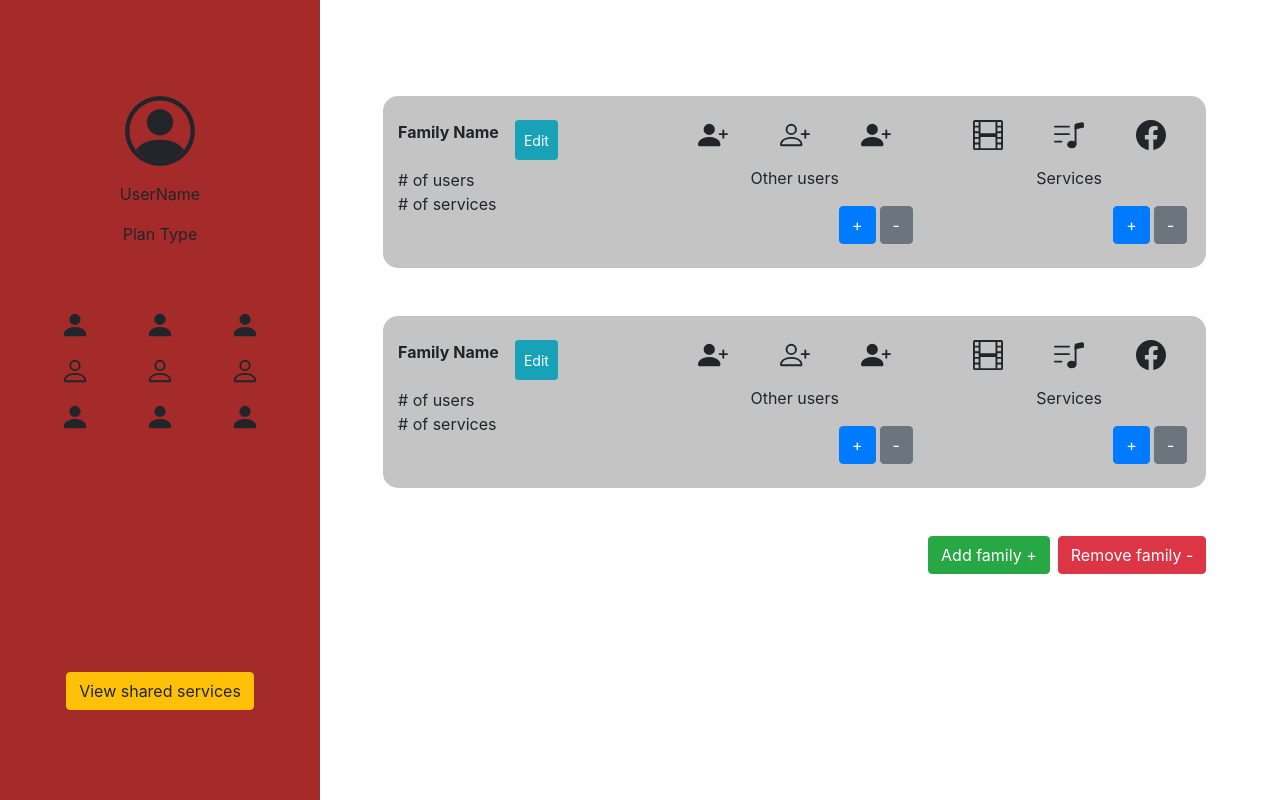
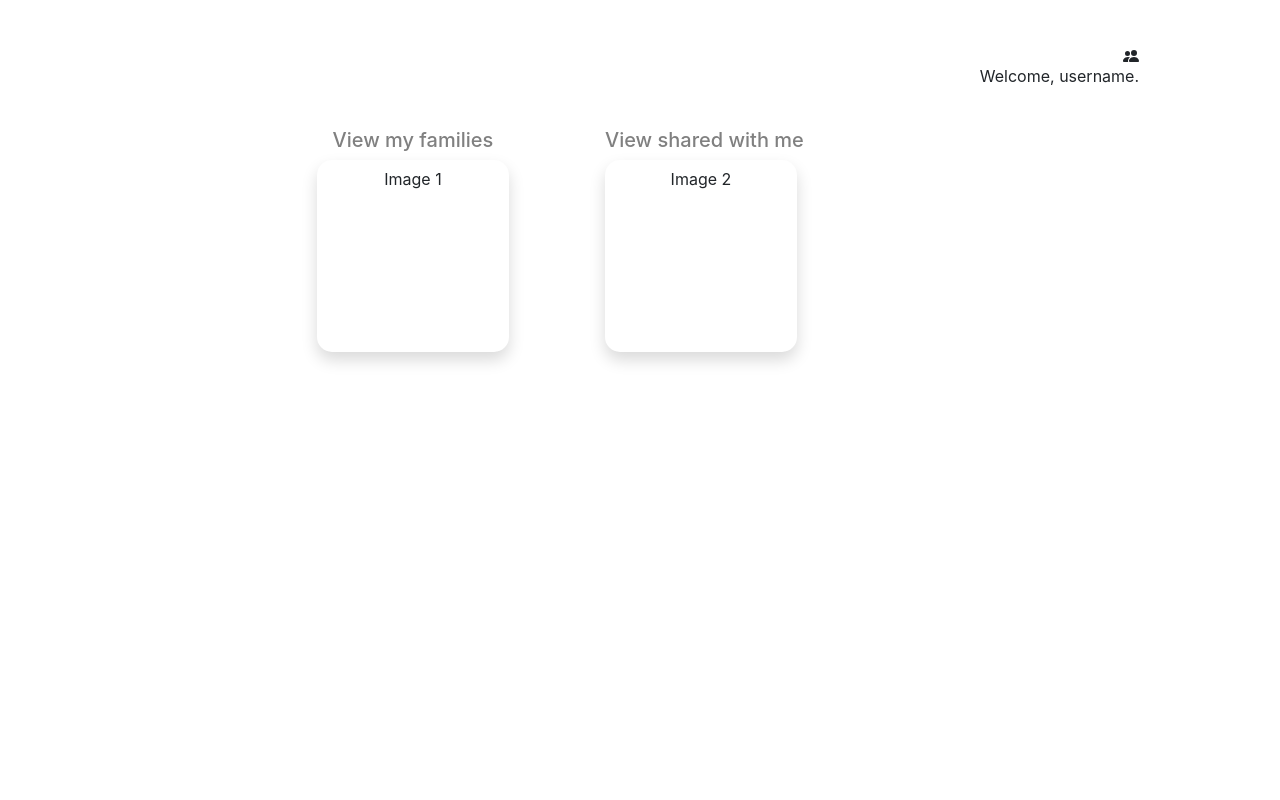
Before and after one commit to FamPassLLC/FamPass, a React app: page / in a window 1280 px wide. Built offline with nearby package versions, Linux system fonts and the light colour scheme.

Commit message:
welcome and service page frontend

```diff
--- a/client/App.jsx
+++ b/client/App.jsx
@@ -2,7 +2,10 @@ import React, { Component } from 'react';
 import { Switch, Route, Link } from 'react-router-dom';
 import { render } from 'react-dom';
 import FamilyPage from './components/FamilyPage';
+import ServicesPage from './components/ServicesPage';
+import WelcomePage from './components/WelcomePage';
 import styles from './componentStyles/style.css';
+
 class App extends Component {
   constructor() {
     super();
@@ -13,7 +16,10 @@ class App extends Component {
   render() {
     return (
       <div>
-        <FamilyPage />
+        <WelcomePage />
+        {/* <FamilyPage /> */}
+        {/*<ServicesPage />*/}
+
       </div>
     );
   }
--- a/client/components/FamilyDisplay.jsx
+++ b/client/components/FamilyDisplay.jsx
@@ -1,12 +1,13 @@
 import React, { Component, useState, useEffect } from 'react';
 import { Switch, Route, Link } from 'react-router-dom';
 import { render } from 'react-dom';
+import axios from 'axios';
 
 function FamilyDisplay() {
   //edit family name if necessary, update family name in db
   const [familyName, updateFamilyName] = useState('');
   //   useEffect(() => {
-  //     Axios
+  //     axios
   //     .get('')
   //     .then(result => {
   //       updateFamilyName(result.data);
@@ -17,7 +18,7 @@ function FamilyDisplay() {
   //display total number of users in family
   const [totalUsers, displayTotalUsers] = useState('');
   //   useEffect(() => {
-  //     Axios
+  //     axios
   //     .get('')
   //     .then(result => {
   //       displayTotalUsers(result.data);
@@ -28,33 +29,30 @@ function FamilyDisplay() {
   //display total number of services in family
   const [totalServices, displayTotalServices] = useState('');
   //   useEffect(() => {
-  //     Axios.get('')
+  //     axios.get('')
   //       .then((result) => {
   //         displayTotalServices(result.data);
   //       })
   //       .catch((err) => console.log(err));
   //   }, []);
 
-  //button to add (create) new user in family
-  //button to add (create) new service in family
   return (
-    <div
+    <div id="familyName"
       className='d-flex mb-5 justify-content-around'
-      style={{ backgroundColor: 'rgb(196, 196, 196)', borderRadius: '15px' }}
-    >
+      style={{ backgroundColor: 'rgb(196, 196, 196)', borderRadius: '15px' }}>
       <div className='py-4 col-4'>
         <div className='d-flex'>
           <p className='mr-3'>
             {/* update name to be dynamic from backend */}
             <strong>Family Name</strong>
           </p>
-          <button className='btn btn-info btn-sm'>Edit</button>
+          <button className='btn btn-outline-secondary'>Edit</button>
         </div>
         <p className='mb-0 mt-2'># of users</p>
         <p># of services</p>
       </div>
 
-      <div className=' py-4  col-4'>
+      <div id="members" className=' py-4  col-4'>
         <div className='justify-content-around d-flex'>
           <svg
             xmlns='http://www.w3.org/2000/svg'
@@ -98,14 +96,14 @@ function FamilyDisplay() {
             />
           </svg>
         </div>
-        <p className='text-center mt-3'>Other users</p>
+        <p className='text-center mt-3'>Members</p>
         <div className='d-flex justify-content-end'>
           <button className='btn btn-primary mr-1'>+</button>
           <button className='btn btn-secondary mr-1'>-</button>
         </div>
       </div>
 
-      <div className='col-4 py-4 '>
+      <div id="services" className='col-4 py-4 '>
         <div className='d-flex justify-content-around'>
           <svg
             xmlns='http://www.w3.org/2000/svg'
@@ -152,7 +150,7 @@ function FamilyDisplay() {
             />
           </svg>
         </div>
-        <p className='text-center mt-3'>Services</p>
+        <p className='text-center mt-3'>Shared Services</p>
         <div className='d-flex justify-content-end'>
           <button className='btn btn-primary mr-1'>+</button>
           <button className='btn btn-secondary mr-1'>-</button>
--- a/client/components/FamilyPage.jsx
+++ b/client/components/FamilyPage.jsx
@@ -9,13 +9,16 @@ function FamilyPage() {
     <div className='d-flex'>
       <div className='col-3 px-0'>
         <SideBar />
+        <div className='d-flex flex-column align-items-center'>
+          <button className='btn btn-warning'>View shared services</button>
+        </div>
       </div>
       <div className='col-8 mt-5 pt-5 ml-5'>
         <FamilyDisplay />
         <FamilyDisplay />
         <div className='d-flex justify-content-end'>
-          <button className='btn btn-success mr-2'>Add family +</button>
-          <button className='btn btn-danger '>Remove family -</button>
+          <button className='btn btn-success mr-2'>+ Add Family</button>
+          <button className='btn btn-danger '>- Remove Family</button>
         </div>
       </div>
     </div>
--- /dev/null
+++ b/client/components/ServicesDisplay.jsx
@@ -0,0 +1,79 @@
+import React, { Component, useState, useEffect } from 'react';
+import { Switch, Route, Link } from 'react-router-dom';
+import { render } from 'react-dom';
+import axios from 'axios';
+
+function ServicesDisplay() {
+  //add service provider
+  const [serviceProvider, setServiceProvider] = useState('');
+  //   useEffect(() => {
+  //     axios
+  //     .get('')
+  //     .then(result => {
+  //       setServiceProvider(result.data);
+  //     })
+  //     .catch(err => console.log(err));
+  //   }, []);
+
+  //show user sharing corresponding service
+  const [userShare, setUserShare] = useState('');
+  //   useEffect(() => {
+  //     axios
+  //     .get('')
+  //     .then(result => {
+  //       setUserShare(result.data);
+  //     })
+  //     .catch(err => console.log(err));
+  //   }, []);
+
+  //remove service
+  const [xService, setXService] = useState('');
+  //   useEffect(() => {
+  //     axios
+  //     .get('')
+  //     .then(result => {
+  //       setXService(result.data);
+  //     })
+  //     .catch(err => console.log(err));
+  //   }, []);
+
+  //open service on its webpage
+  const [openService, setOpenService] = useState('');
+  //   useEffect(() => {
+  //     axios.get('')
+  //       .then((result) => {
+  //         setOpenService(result.data);
+  //       })
+  //       .catch((err) => console.log(err));
+  //   }, []);
+
+  return (
+    <div id="serviceProviders" className='d-flex'>
+
+      <div id="provider">
+        <button
+        className='btn btn-raised shadow my-button w-xs bg-white d-flex mt-2 mx-4 justify-content-around'
+        style={{ width: '15vw', height: '15vw', borderRadius: '15px' }}
+        > Netflix
+        </button>
+        <div className='d-flex mt-2 mb-4 mx-4 align-items-start'>
+          <a href="#" className="badge badge-secondary">User</a>
+        </div>
+      </div>
+
+      <div id="provider">
+        <button
+        className='btn btn-raised shadow my-button w-xs bg-white d-flex mt-2 mx-4 justify-content-around'
+        style={{ width: '15vw', height: '15vw', borderRadius: '15px' }}
+        > Spotify
+        </button>
+        <div className='d-flex mt-2 mb-4 mx-4 align-items-start'>
+          <a href="#" className="badge badge-secondary">User</a>
+        </div>
+      </div>
+
+
+    </div>
+  );
+}
+export default ServicesDisplay;
--- /dev/null
+++ b/client/components/ServicesPage.jsx
@@ -0,0 +1,30 @@
+import React, { Component } from 'react';
+import { Switch, Route, Link } from 'react-router-dom';
+import { render } from 'react-dom';
+import ServicesDisplay from './ServicesDisplay';
+import SideBar from './SideBar';
+
+
+function ServicesPage() {
+  return (
+    <div className='d-flex'>
+      <div className='col-3 px-0'>
+        <SideBar />
+        <div className='d-flex flex-column align-items-center'>
+          <button className='btn btn-warning'>View my families</button>
+        </div>
+      </div>
+      <div className='col-8 mt-5 pt-5 ml-5'>
+
+          <ServicesDisplay />
+
+        <div className='d-flex justify-content-end align-items-end'>
+          <button className='btn btn-success mr-2'>+ Add Service</button>
+          {/*service icon should be removed from screen once row gets deleted from db*/}
+        </div>
+      </div>
+    </div>
+  );
+}
+
+export default ServicesPage;
--- a/client/components/SideBar.jsx
+++ b/client/components/SideBar.jsx
@@ -7,7 +7,7 @@ function SideBar() {
   //generate profile icon
   const [profileIcon, setProfileIcon] = useState('');
   // useEffect(() => {
-  //   Axios
+  //   axios
   //   .get('')
   //   .then(result => {
   //     setProfileIcon(result.data);
@@ -18,7 +18,7 @@ function SideBar() {
   //after logged in, extract username from db
   const [userName, setUserName] = useState('');
   // useEffect(() => {
-  //   Axios
+  //   axios
   //   .get('')
   //   .then(result => {
   //     setUserName(result.data);
@@ -29,7 +29,7 @@ function SideBar() {
   //extract total number of user profile icons
   const [totalUsers, setTotalUsers] = useState([]);
   // useEffect(() => {
-  //   Axios
+  //   axios
   //   .get('')
   //   .then(result => {
   //     setTotalUsers(result.data);
@@ -190,9 +190,7 @@ function SideBar() {
           </svg>
         </div>
       </div>
-      <div style={{ marginTop: '30vh' }}>
-        <button className='btn btn-warning'>View shared services</button>
-      </div>
+
     </div>
   );
 }
--- /dev/null
+++ b/client/components/WelcomeDisplay.jsx
@@ -0,0 +1,44 @@
+import React, { Component, useState, useEffect } from 'react';
+import { Switch, Route, Link } from 'react-router-dom';
+import { render } from 'react-dom';
+import axios from 'axios';
+
+function WelcomeDisplay() {
+  //display logged in username
+  const [userName, setUserName] = useState('');
+  //   useEffect(() => {
+  //     axios
+  //     .get('')
+  //     .then(result => {
+  //       setUserName(result.data);
+  //     })
+  //     .catch(err => console.log(err));
+  //   }, []);
+
+
+  return (
+    <div id="container" className='d-flex justify-content-center' style ={{margin: '10vw'}}>
+
+      <div className='mx-5' id="viewMyFamilies">
+        <h5 className='d-flex justify-content-center' style={{color: 'grey'}}>View my families</h5>
+        <button
+        className='btn btn-raised shadow my-button w-xs bg-white d-flex mt-2 mx-6 justify-content-around'
+        style={{ width: '15vw', height: '15vw', borderRadius: '15px' }}
+        > Image 1
+        </button>
+      </div>
+
+      <div className='mx-5' id="viewSharedServices">
+      <h5 className='d-flex justify-content-center' style={{color: 'grey'}}>View shared with me</h5>
+        <button
+        className='btn btn-raised shadow my-button w-xs bg-white d-flex mt-2 mx-6 justify-content-around'
+        style={{ width: '15vw', height: '15vw', borderRadius: '15px' }}
+        >Image 2
+        </button>
+      </div>
+
+
+    </div>
+  );
+}
+export default WelcomeDisplay;
--- /dev/null
+++ b/client/components/WelcomePage.jsx
@@ -0,0 +1,23 @@
+import React, { Component } from 'react';
+import { Switch, Route, Link } from 'react-router-dom';
+import { render } from 'react-dom';
+import WelcomeDisplay from './WelcomeDisplay';
+
+
+function WelcomePage() {
+  return (
+    <div className='d-flex justify-content-center'>
+        <WelcomeDisplay />
+
+        <div className='d-flex align-items-end flex-column mt-5'>
+            <svg xmlns="http://www.w3.org/2000/svg" width="16" height="16" fill="currentColor" class="bi bi-people-fill" viewBox="0 0 16 16">
+                <path fillRule="evenodd" d="M7 14s-1 0-1-1 1-4 5-4 5 3 5 4-1 1-1 1H7zm4-6a3 3 0 1 0 0-6 3 3 0 0 0 0 6zm-5.784 6A2.238 2.238 0 0 1 5 13c0-1.355.68-2.75 1.936-3.72A6.325 6.325 0 0 0 5 9c-4 0-5 3-5 4s1 1 1 1h4.216zM4.5 8a2.5 2.5 0 1 0 0-5 2.5 2.5 0 0 0 0 5z"/>
+            </svg>
+            <p>Welcome, username.</p>
+        </div>
+
+    </div>
+  );
+}
+
+export default WelcomePage;
```
Also changed, not shown: 1 other file (tests, documents, lock files or other folders).
